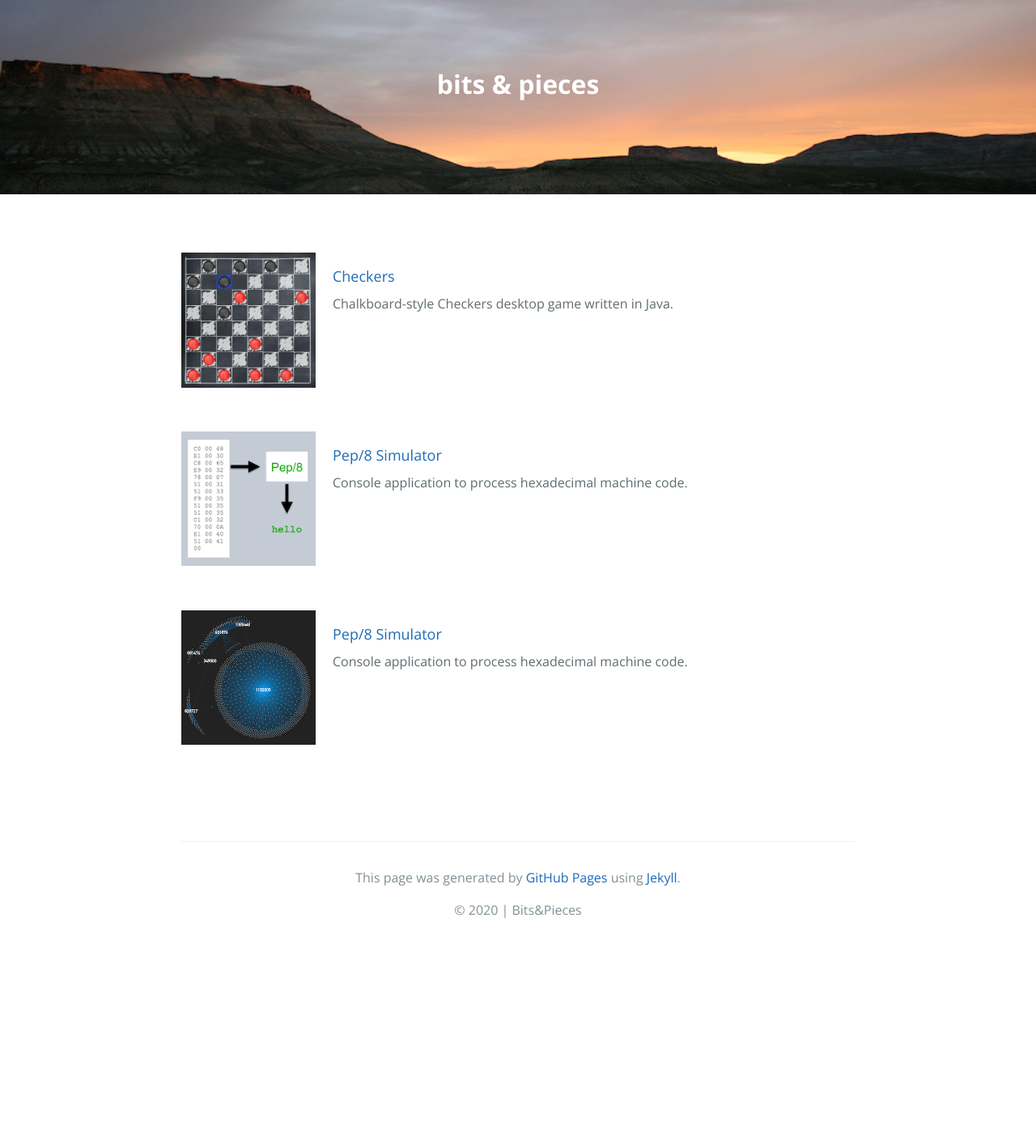
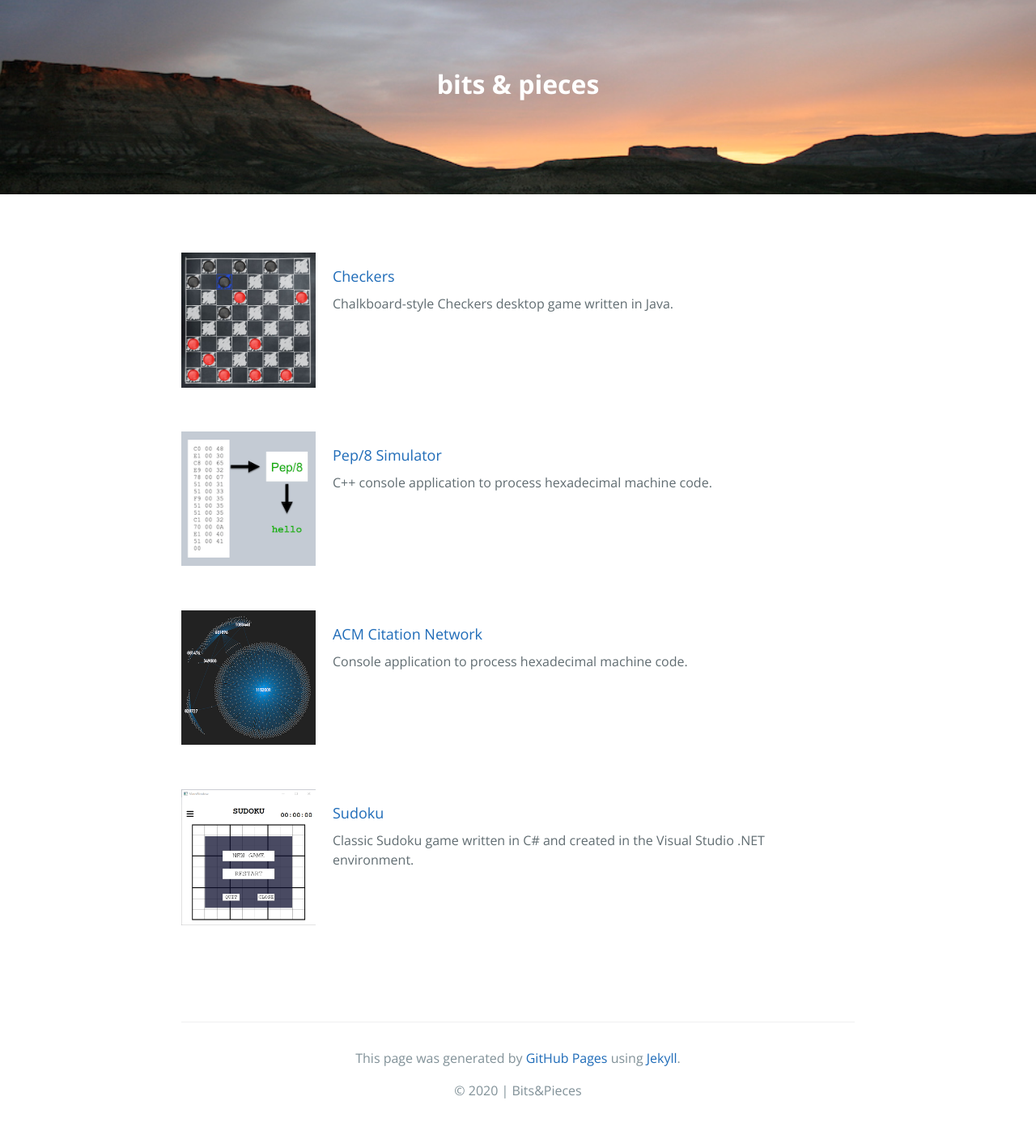
Before and after one commit to gdpeters/gdpeters.github.io, a Jekyll site: the page built from README.md, in a window 1280 px wide. Shown: the whole page at 81% size. Built offline with Jekyll 4.4.1, drawn with Linux system fonts in a browser that asks for light colours; our own code applies the rules of GitHub Pages for plain Markdown files; the repository's description, which GitHub fills in, is left out; before the commit the page ends 1184 px from its top, so only the background shows below that.

Commit message:
added sudoku

```diff
--- a/_layouts/default.html
+++ b/_layouts/default.html
@@ -60,20 +60,33 @@
               <a target="_blank" href="https://github.com/gdpeters/PEP8-Simulator">Pep/8 Simulator</a>
             </div>
             <div class="card-text">
+              C++ console application to process hexadecimal machine code.
+            </div>
+          </div>
+        </div>
+        <div class="card">
+          <div class="card-img">
+            <a href="https://github.com/gdpeters/ACM-CitationNetwork"><img src="/images/acm-300x300.png" class="img-color" alt=""></a>
+          </div>
+          <div class="card-info">
+            <div class="card-title">
+              <a target="_blank" href="https://github.com/gdpeters/ACM-CitationNetwork">ACM Citation Network</a>
+            </div>
+            <div class="card-text">
               Console application to process hexadecimal machine code.
             </div>
           </div>
         </div>
         <div class="card">
           <div class="card-img">
-            <a href="https://github.com/gdpeters/PEP8-Simulator"><img src="/images/acm-300x300.png" class="img-color" alt=""></a>
+            <a href="https://github.com/gdpeters/Sudoku"><img src="/images/sudoku.png" class="img-color" alt=""></a>
           </div>
           <div class="card-info">
             <div class="card-title">
-              <a target="_blank" href="https://github.com/gdpeters/PEP8-Simulator">Pep/8 Simulator</a>
+              <a target="_blank" href="https://github.com/gdpeters/Sudoku">Sudoku</a>
             </div>
             <div class="card-text">
-              Console application to process hexadecimal machine code.
+              Classic Sudoku game written in C# and created in the Visual Studio .NET environment.
             </div>
           </div>
         </div>
```
Also changed, not shown: images/sudoku.png (added).
